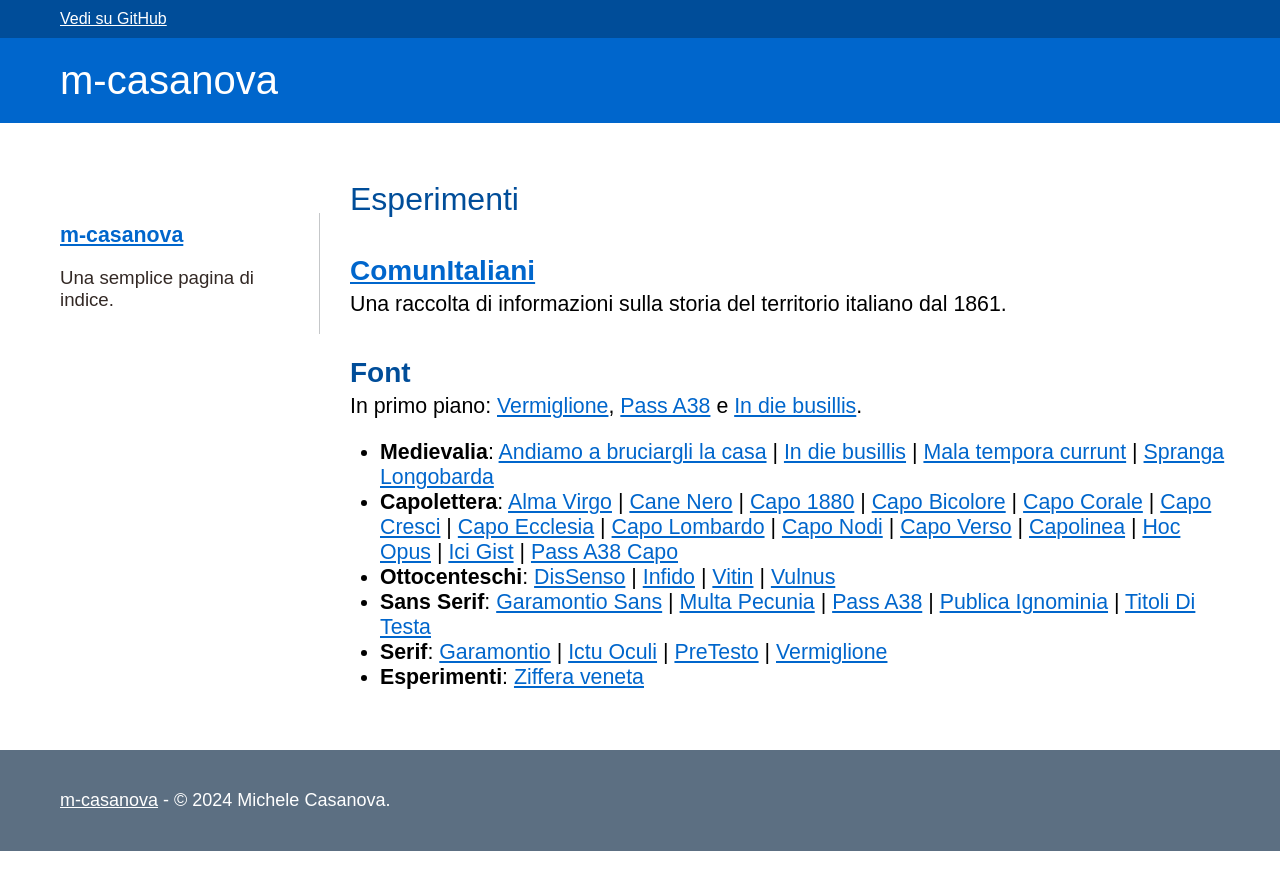
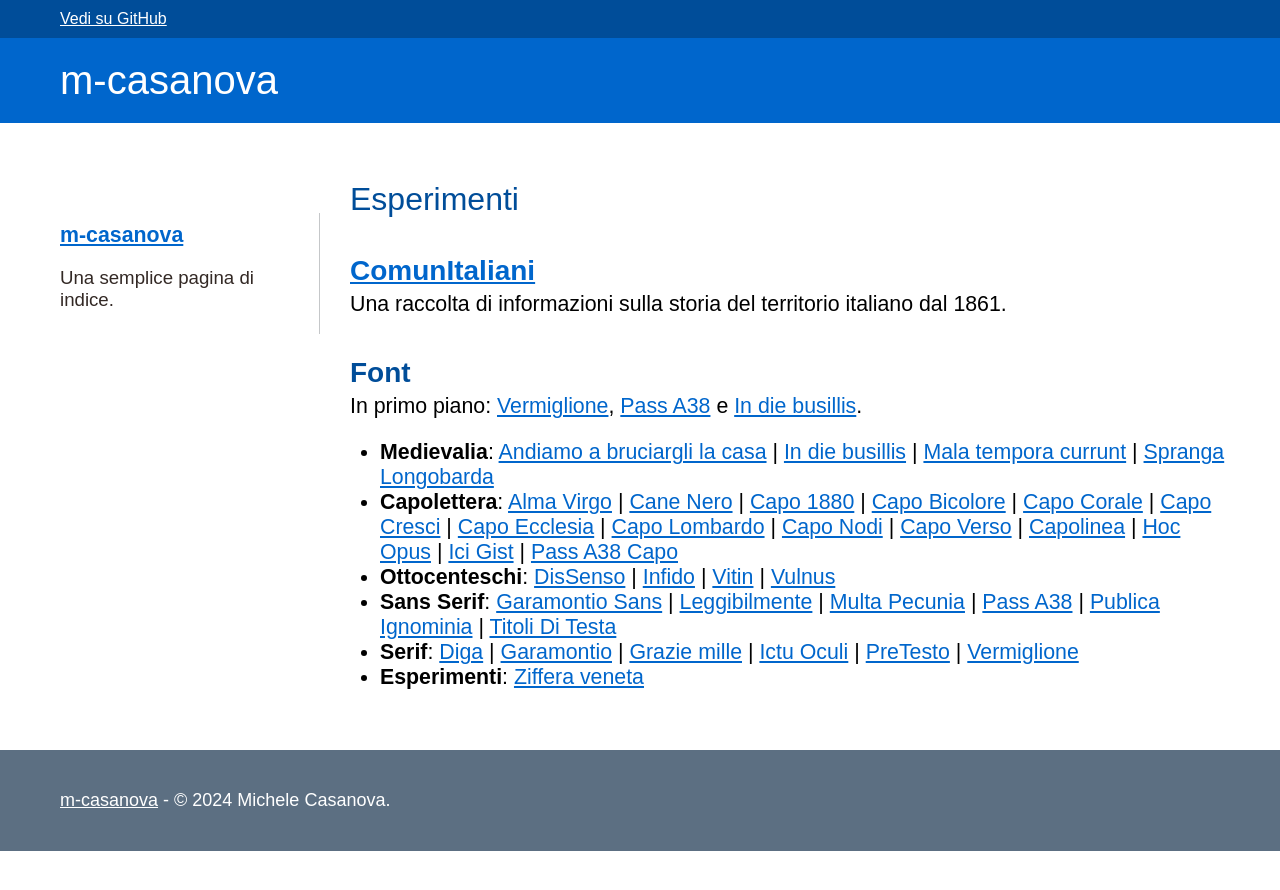
Before and after one commit to m-casanova/m-casanova.github.io, a Jekyll site: the page built from index.md, in a window 1280 px wide. Shown: the top 890 px of the page. Built offline with Jekyll 4.4.1, drawn with Linux system fonts in a browser that asks for light colours; some web fonts are replaced.

Commit message:
Update index.md

```diff
--- a/index.md
+++ b/index.md
@@ -38,11 +38,14 @@ In primo piano: [Vermiglione](/Vermiglione), [Pass A38](/Pass-A38) e [In die bus
 [Vitin](/Vitin) |
 [Vulnus](/Vulnus)
 * __Sans Serif__: [Garamontio Sans](/GaramontioSans) |
+[Leggibilmente](/Leggibilmente) |
 [Multa Pecunia](/MultaPecunia) |
 [Pass A38](/Pass-A38) |
 [Publica Ignominia](/PublicaIgnominia) |
 [Titoli Di Testa](/titoliDiTesta)
-* __Serif__: [Garamontio](/Garamontio) |
+* __Serif__: [Diga](/Diga) |
+[Garamontio](/Garamontio) |
+[Grazie mille](/GrazieMille) |
 [Ictu Oculi](/IctuOculi) |
 [PreTesto](/PreTesto) |
 [Vermiglione](/Vermiglione)
```
